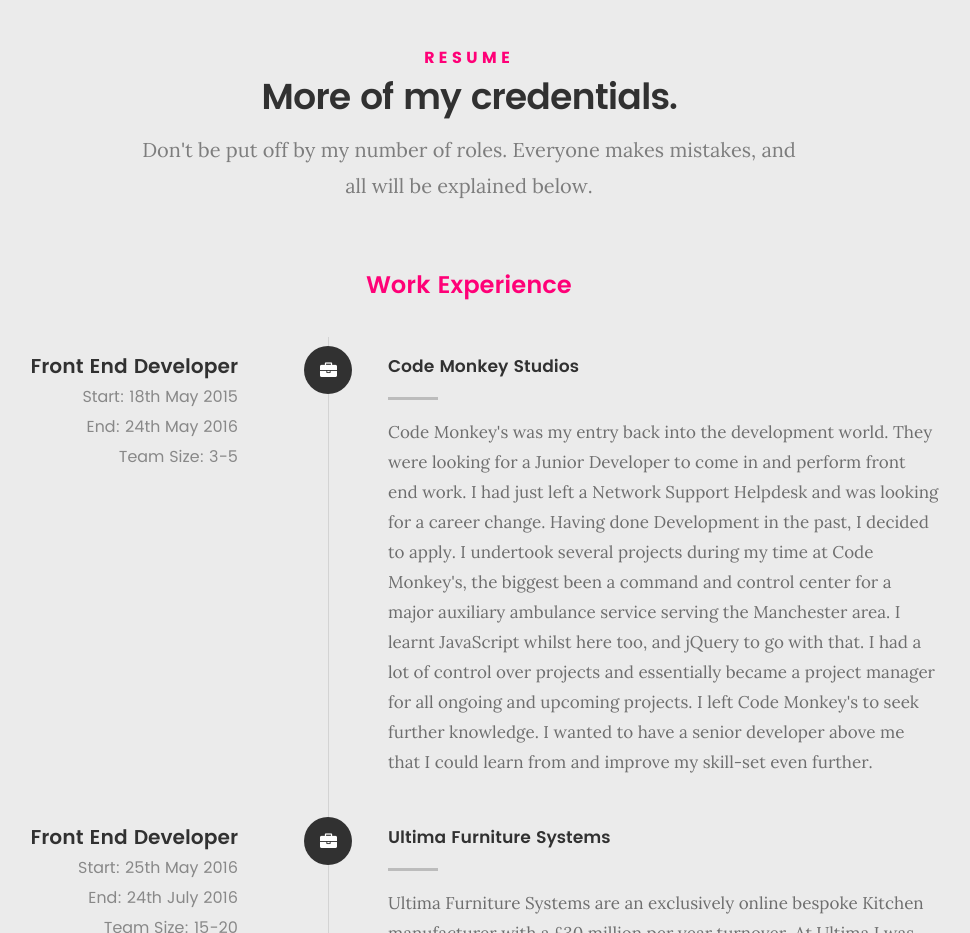
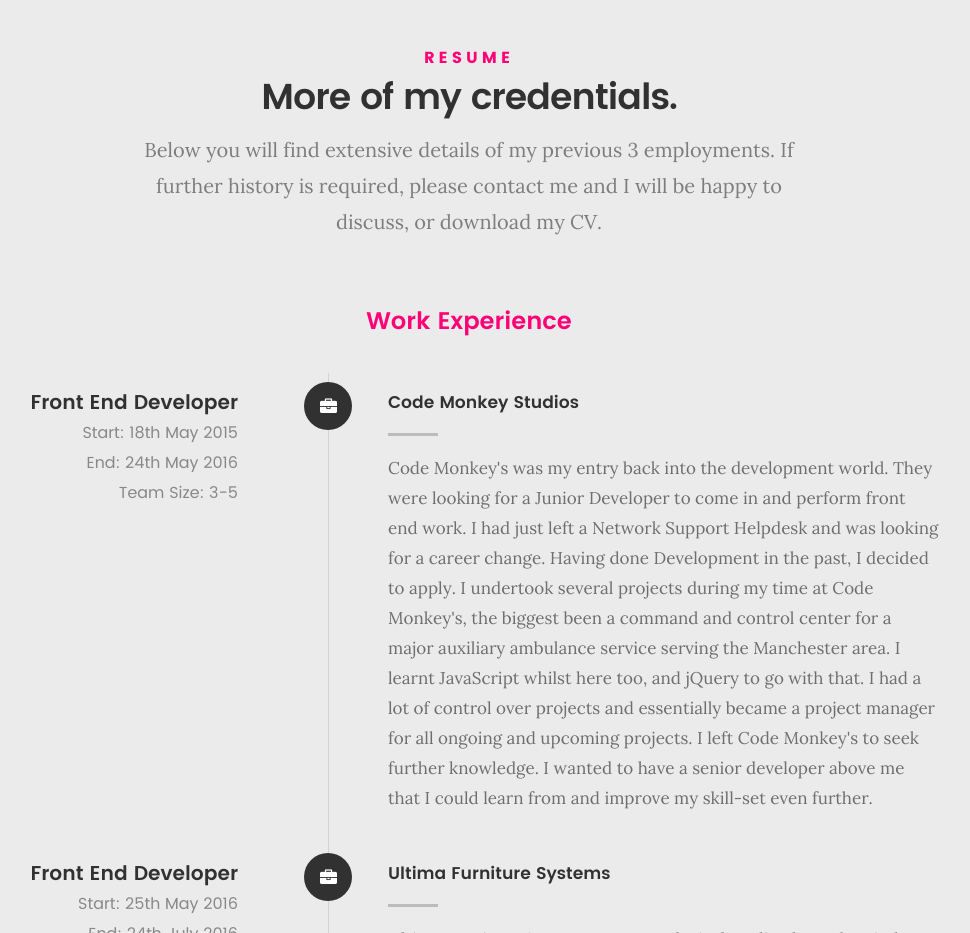
Before and after one commit to Scottehh4/scott-t, a website: page index.html in a window 1280 px wide. Shown: the part 2200-3133 px from the top of the page, without its empty margins (171-1141 px from the left). Drawn offline with Linux system fonts and the light colour scheme; files whose address does not match are found by name.

Commit message:
Updated Employment summary

```diff
--- a/index.html
+++ b/index.html
@@ -180,7 +180,7 @@
 					<h5>Resume</h5>
 					<h1>More of my credentials.</h1>
 
-					<p class="lead">Don't be put off by my number of roles. Everyone makes mistakes, and all will be explained below.</p>
+					<p class="lead">Below you will find extensive details of my previous 3 employments. If further history is required, please contact me and I will be happy to discuss, or download my CV.</p>
 
 				</div>
 			</div> <!-- /section-intro-->
```
